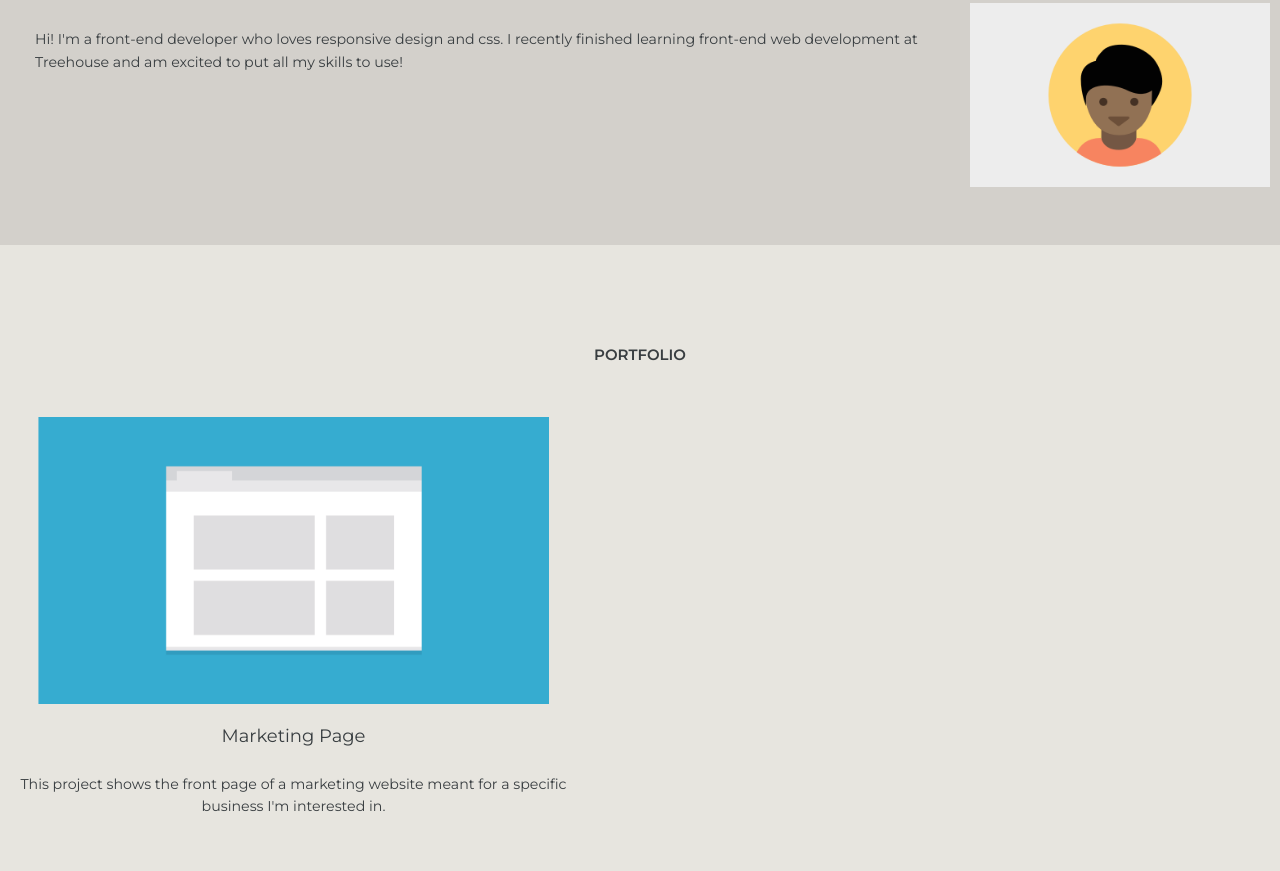
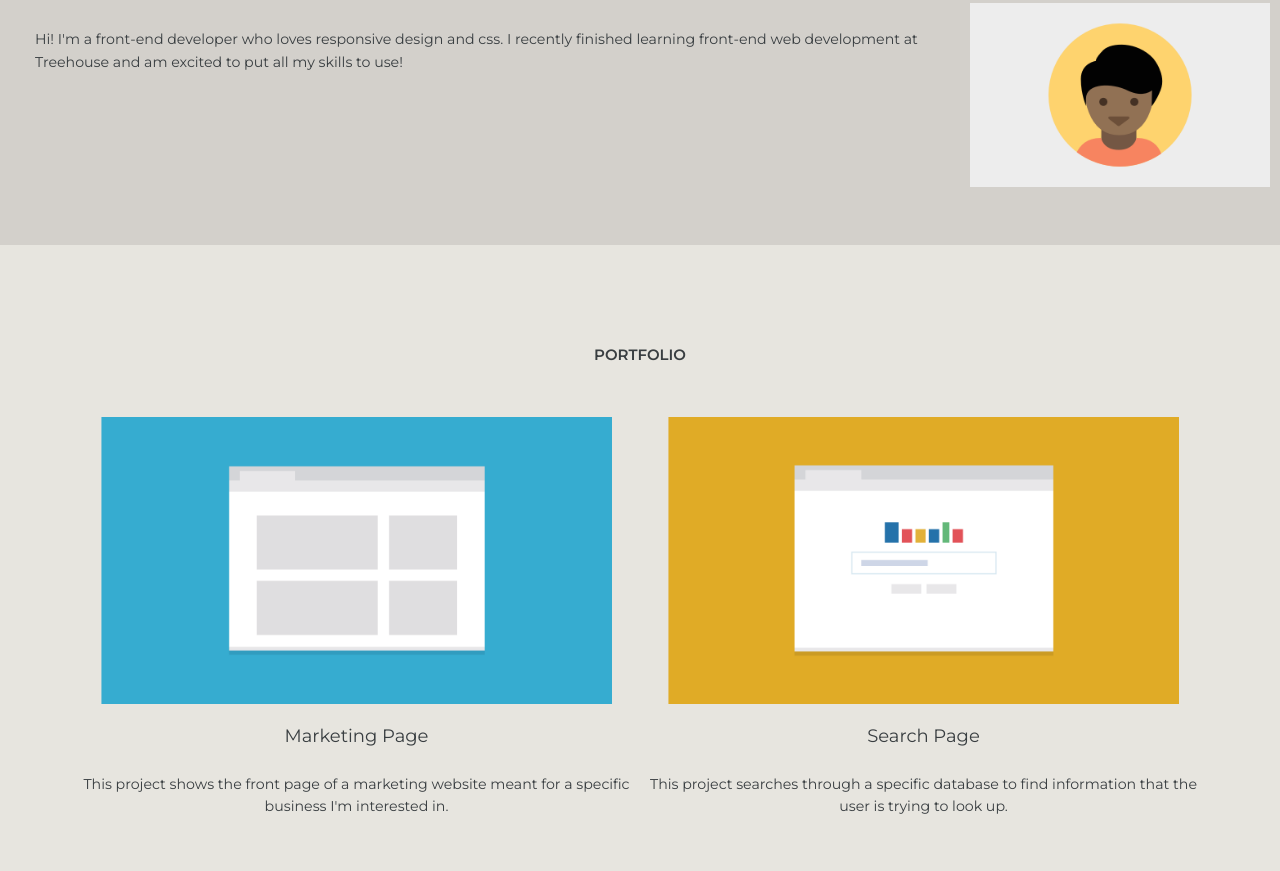
Before and after one commit to HayAlexis/Techdegree_Project_2, a plain HTML site: page index.html in a window 1280 px wide. Shown: the part 160-1031 px from the top of the page. Drawn offline with Linux system fonts and the light colour scheme.

Commit message:
Two column project
Solved the two column project section!!!

```diff
--- a/css/style.css
+++ b/css/style.css
@@ -145,7 +145,7 @@ footer {
         display: none;
     }
 
-    .show-desktop, .hero, .portfolio-container {
+    .show-desktop, .hero, .side-projects {
         display: flex;
     }
 
@@ -173,6 +173,10 @@ footer {
         margin-bottom: 50px;
     }
 
+    .side-projects {
+        justify-content: center;
+    }
+
     .portfolio-container ul {
         flex-wrap: wrap;
     }
--- a/index.html
+++ b/index.html
@@ -41,7 +41,7 @@
         <div class="container">
             <h2 id="portfolio">PORTFOLIO</h2>
 
-            <ul>
+            <ul class="side-projects">
                 <li>
                     <img src="img/portfolio-1.png" alt="Marketing Page">
                     <h3>Marketing Page</h3>
```
